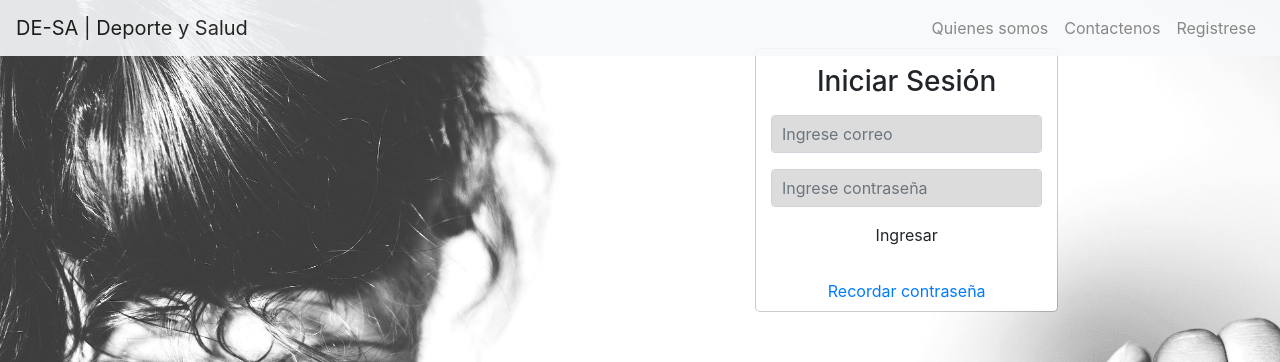
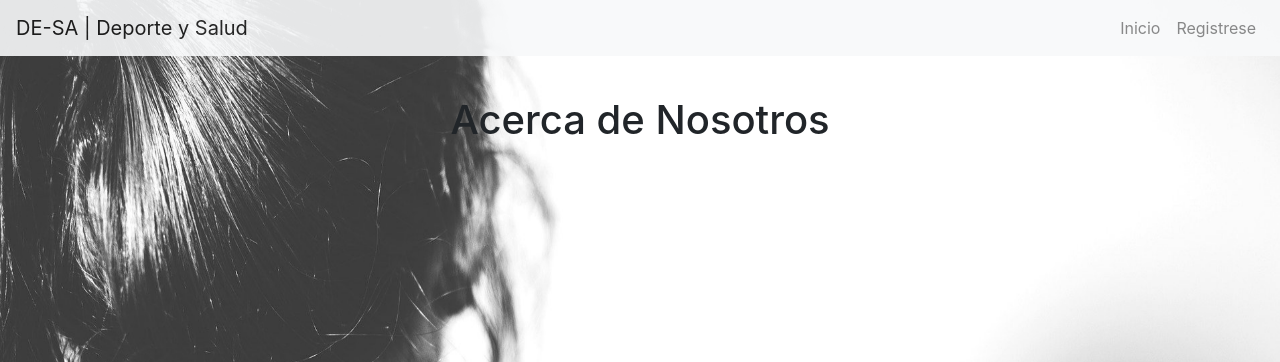
Before and after one commit to msgomez07/proyecto-final, a React (Create React App) app: page /quienes-somos in a window 1280 px wide. Shown: the top 362 px of the page. Built offline with nearby package versions, Linux system fonts and the light colour scheme; the HTML template or start-up script is replaced by a standard one.

Commit message:
agregando cambios en el formulario y se crea pagina quienes somos

```diff
--- a/package.json
+++ b/package.json
@@ -17,7 +17,8 @@
     "react-bootstrap": "^1.3.0",
     "react-dom": "^16.13.1",
     "react-router-dom": "^5.2.0",
-    "react-scripts": "3.4.3"
+    "react-scripts": "3.4.3",
+    "sweetalert": "^2.1.2"
   },
   "scripts": {
     "start": "react-scripts start",
--- a/src/App.js
+++ b/src/App.js
@@ -2,6 +2,7 @@ import React from "react";
 import "./App.css";
 import InitialContainer from "./components/section-inicio/InitialContainer";
 import RegistroContainer from "./components/section-registro/RegistroContainer";
+import QuienesContainer from "./components/section-quienes somos/QuienesContainer";
 import { BrowserRouter as Router, Switch, Route } from "react-router-dom";
 
 function App() {
@@ -15,6 +16,9 @@ function App() {
           <Route path="/registro">
             <RegistroContainer />
           </Route>
+          <Route path="/quienes-somos">
+            <QuienesContainer />
+          </Route>
           <Route path="/">
             <InitialContainer />
           </Route>
--- /dev/null
+++ b/src/components/section-quienes somos/NavBar.js
@@ -0,0 +1,25 @@
+import React from 'react'
+import { Nav, Navbar } from 'react-bootstrap'
+
+export default function NavBar() {
+    return (
+      <div>
+      <div>
+        <Navbar className="navbar" bg="light" expand="lg" style={{position:"fixed"}}>
+          <Navbar.Brand href="#home">DE-SA | Deporte y Salud</Navbar.Brand>
+          <Navbar.Toggle aria-controls="basic-navbar-nav" />
+          <Navbar.Collapse id="basic-navbar-nav">
+            <Nav className="ml-auto">
+              <Nav.Link href="/inicio">Inicio</Nav.Link>
+              {/* <Nav.Link href="/contacto">Contactenos</Nav.Link> */}
+              <Nav.Link href="/registro">Registrese</Nav.Link>
+            </Nav>
+          </Navbar.Collapse>
+        </Navbar>
+      </div>
+       <div className="pt-5">
+         <h1 className="text-center pt-5">Acerca de Nosotros</h1>
+      </div>
+      </div>
+    );
+}
--- /dev/null
+++ b/src/components/section-quienes somos/QuienesContainer.js
@@ -0,0 +1,18 @@
+import React from "react";
+import NavBar from "./NavBar";
+// import Containerinit from "./ContainerInit";
+// import ContainerDetails from "./ContainerDetails";
+
+
+export default function QuienesContainer() {
+  return (
+    <div>
+      <div id="contenedorPrincipal">
+        <NavBar />
+        {/* <Containerinit /> */}
+      </div>
+
+      {/* <ContainerDetails /> */}
+    </div>
+  );
+}
--- a/src/components/section-registro/FormRegistro.js
+++ b/src/components/section-registro/FormRegistro.js
@@ -2,49 +2,66 @@ import React from "react";
 import { Button, Form, Col, InputGroup } from "react-bootstrap";
 import { useState } from "react";
 import imgregis from "../../images/imgregis.jpg";
-import axios from 'axios'
+import axios from "axios";
+import swal from 'sweetalert';
 
-const baseUrl ="https://api-users-54hhbmzp6.vercel.app/users"
+
+const baseUrl = "https://api-users-54hhbmzp6.vercel.app/users";
 
 export default function FormRegistro() {
   const [validated, setValidated] = useState(false);
 
   const [datos, setDatos] = useState({
-    name:'',
-    last_name:'',
-    age:'',
-    email: '',
-    password: ''
-  })
+    name: "",
+    last_name: "",
+    age: "",
+    email: "",
+    password: "",
+  });
 
-  const handleInputChange = (event) => {
+  const handleInputChange = (e) => {
     setDatos({
       ...datos,
-      [event.target.name] : event.target.value
-    })
-  }
+      [e.target.name]: e.target.value,
+    });
+  };
 
   const enviarDatos = async () => {
-    await axios.post(baseUrl, {name: datos.name, last_name: datos.last_name, age: datos.age, email: datos.email, password: datos.password})
-  .then(response => {
-    console.log(response.data);
+    await axios
+      .post(baseUrl, {
+        ...datos,
       })
-  .catch(error=>{
-    console.log(error)
+      .then((response) => {
+        console.log(response);
       })
+      .catch((error) => {
+        console.log(error);
+      });
+  };
+
+  const handleSubmit = (event) => {
+    event.preventDefault();
+    const form = event.currentTarget;
+    if (form.checkValidity() === false) {
+      event.stopPropagation();
     }
+    setValidated(true);
 
 
 
-  const handleSubmit = (event) => {
-    const form = event.currentTarget;
-    if (form.checkValidity() === false) {
-      event.preventDefault();
-      event.stopPropagation();
+  if (form.checkValidity() === true) {
+    swal({
+      title:"Registro realizado correctamente",
+      text:"Ve a la página inicial para iniciar sesión",
+      icon:"success",
+      button:"Aceptar",
+      timer: "7000"
+    })
+    event.target.reset(setValidated(false));
   }
 
-    setValidated(true);
 };
+
   return (
     <div className="d-flex">
       <div className="w-100 p-3">
@@ -85,8 +102,14 @@ export default function FormRegistro() {
               </Form.Control.Feedback>
             </Form.Group>
             <Form.Group as={Col} md="2" controlId="validationCustom03">
-              <Form.Label>Edad</Form.Label>
-              <Form.Control type="number" placeholder="Edad *" name="age" required onChange={handleInputChange}/>
+              <Form.Label>Edad: </Form.Label>
+              <Form.Control
+                type="number"
+                placeholder="Edad *"
+                name="age"
+                required
+                onChange={handleInputChange}
+              />
               <Form.Control.Feedback type="invalid">
                 Ingrese la edad.
               </Form.Control.Feedback>
@@ -94,21 +117,22 @@ export default function FormRegistro() {
           </Form.Row>
           <Form.Row>
             <Form.Group as={Col} md="4" controlId="validationCustomUsername">
-              <Form.Label>Usuario</Form.Label>
+              <Form.Label>Usuario o Correo electrónico: </Form.Label>
               <InputGroup>
                 <InputGroup.Prepend>
-                  <InputGroup.Text id="inputGroupPrepend">@</InputGroup.Text>
+                  {/* <InputGroup.Text id="inputGroupPrepend">@</InputGroup.Text> */}
                 </InputGroup.Prepend>
                 <Form.Control
                   type="text"
-                  placeholder="Correo electrónico *"
+                  placeholder="Usuario *"
                   aria-describedby="inputGroupPrepend"
                   required
                   name="email"
                   onChange={handleInputChange}
+
                 />
                 <Form.Control.Feedback type="invalid">
-                  Ingrese el correo electónico.
+                  Ingrese el usuario.
                 </Form.Control.Feedback>
               </InputGroup>
             </Form.Group>
@@ -133,7 +157,9 @@ export default function FormRegistro() {
               feedback="You must agree before submitting."
             />
           </Form.Group>
-          <Button type="submit" onClick={()=> enviarDatos()}>Registrarse</Button>
+          <Button type="submit" onClick={() => enviarDatos()}>
+            Registrarse
+          </Button>
         </Form>
       </div>
       <div className="w-100 pt-5">
```
Also changed, not shown: 1 other file (tests, documents, lock files or other folders). Lines whose indentation alone changed are shown as unchanged.
